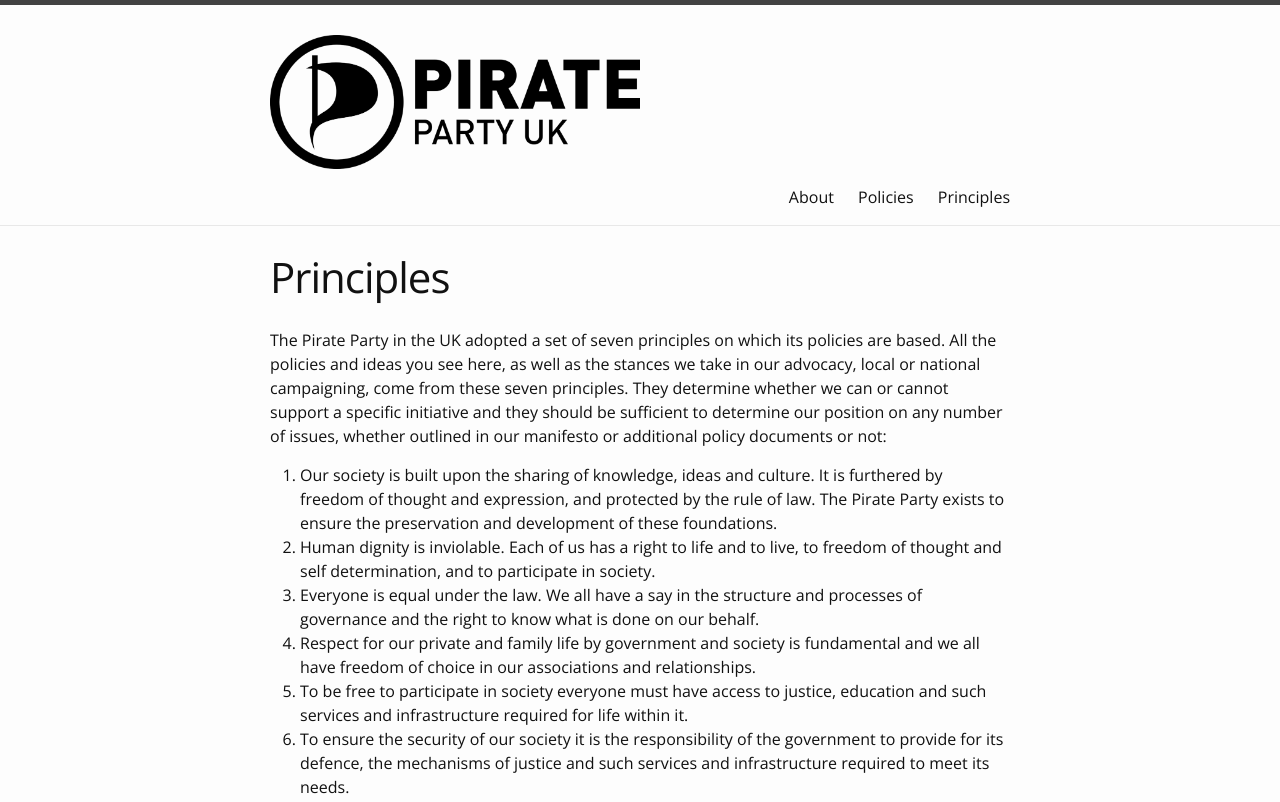
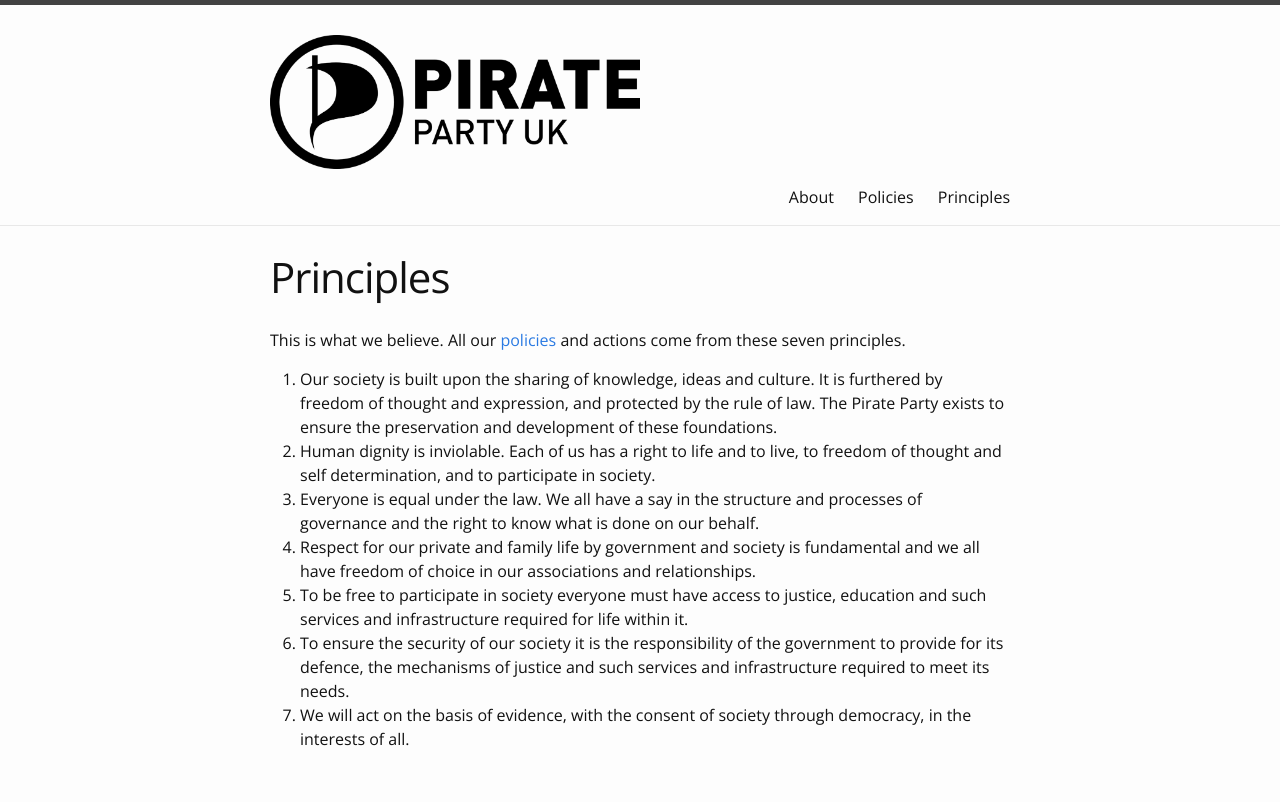
Before and after one commit to Topperfalkon/ppuk2016, a Jekyll site: the page built from principles.md, in a window 1280 px wide. Shown: the top 802 px of the page. Built offline with Jekyll 4.4.1, drawn with Linux system fonts in a browser that asks for light colours.

Commit message:
Add principles page

```diff
--- a/principles.md
+++ b/principles.md
@@ -3,7 +3,7 @@
 title: Principles
 permalink: /about/principles/
 ---
-The Pirate Party in the UK adopted a set of seven principles on which its policies are based.  All the policies and ideas you see here, as well as the stances we take in our advocacy, local or national campaigning, come from these seven principles. They determine whether we can or cannot support a specific initiative and they should be sufficient to determine our position on any number of issues, whether outlined in our manifesto or additional policy documents or not:
+This is what we believe. All our [policies](/policies/) and actions come from these seven principles.
 
 1. Our society is built upon the sharing of knowledge, ideas and culture. It is furthered by freedom of thought and expression, and protected by the rule of law. The Pirate Party exists to ensure the preservation and development of these foundations.
 1. Human dignity is inviolable. Each of us has a right to life and to live, to freedom of thought and self determination, and to participate in society.
```
